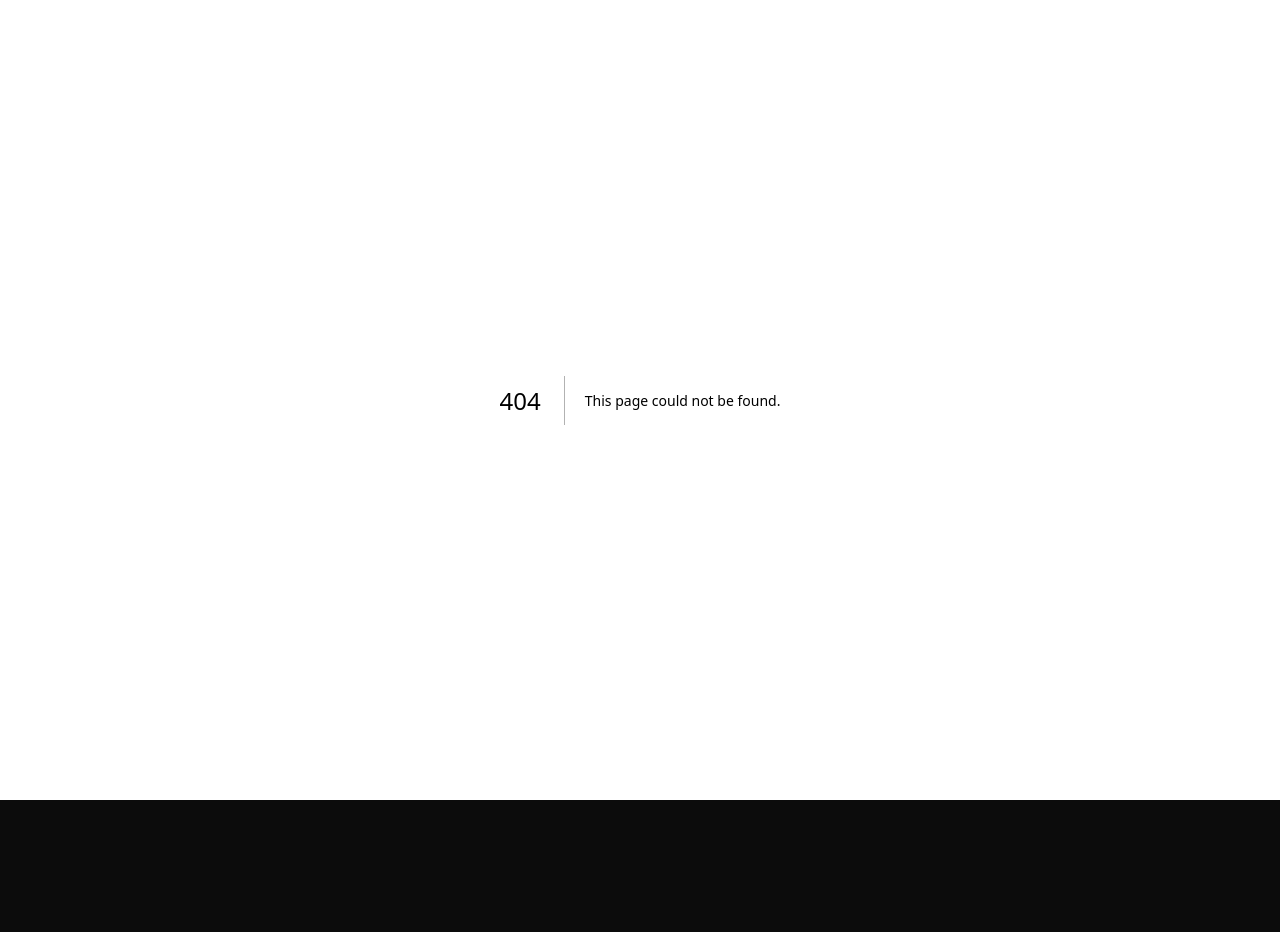
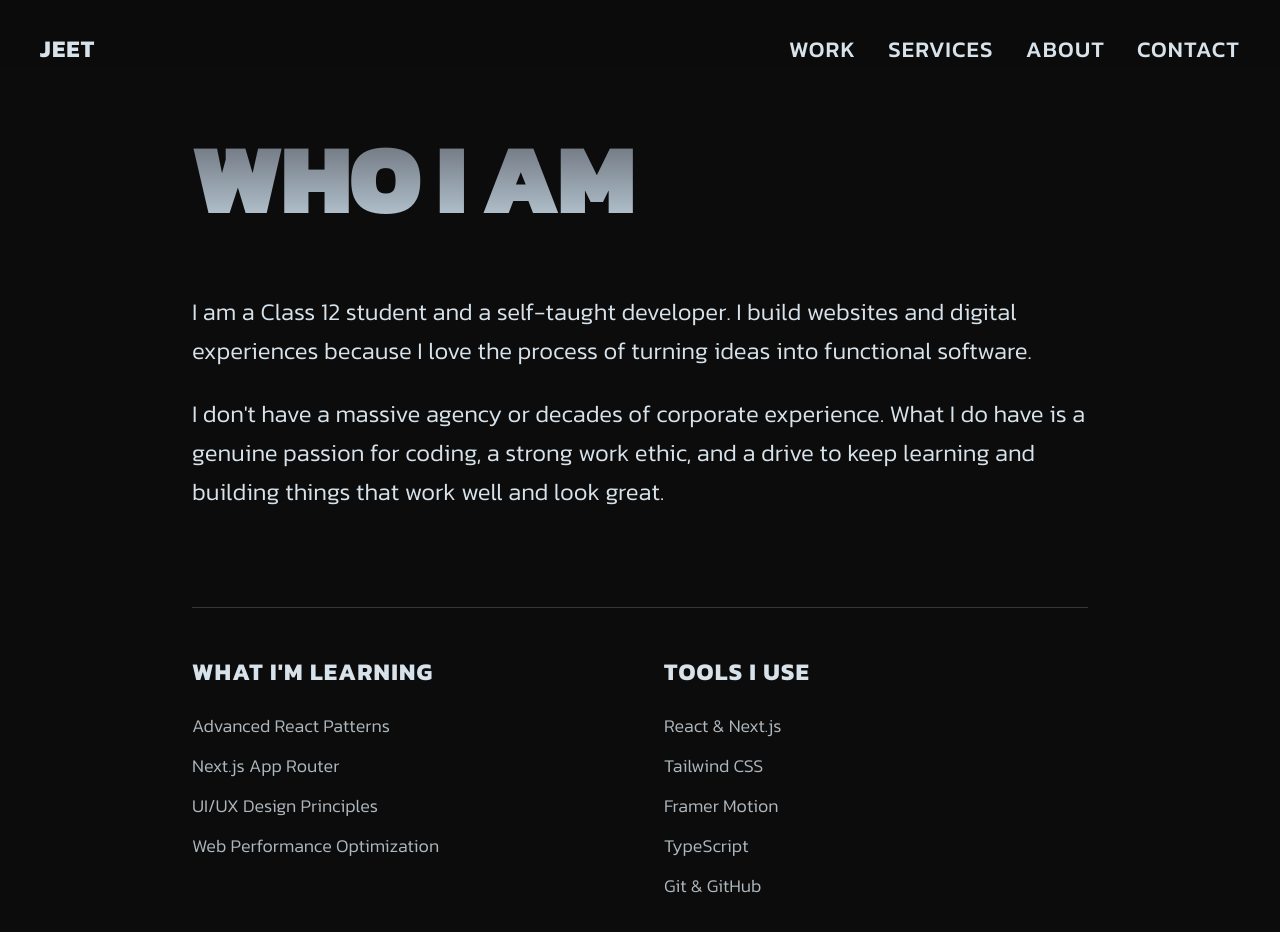
Before and after one commit to eremikajeet-del/Jeet-s-bankai-portfolio, a Next.js app: page /about in a window 1280 px wide. Before the commit this address had no page. Shown: the top 932 px of the page. Before the commit the page ends 800 px from the top, so only its background shows below. Built offline with nearby package versions, Linux system fonts and the light colour scheme.

Commit message:
Convert single-page portfolio to multi-page App Router

```diff
--- /dev/null
+++ b/src/app/about/page.tsx
@@ -0,0 +1,62 @@
+import FadeIn from '@/components/portfolio/FadeIn';
+
+export const metadata = {
+  title: 'About — Jeet',
+  description: 'Class 12 student and self-taught web developer.',
+};
+
+export default function AboutPage() {
+  return (
+    <main className="bg-[#0C0C0C] min-h-screen pt-32 pb-20 px-6 md:px-10" style={{ overflowX: 'clip' }}>
+      <div className="max-w-4xl mx-auto flex flex-col gap-12 sm:gap-16">
+        <FadeIn delay={0} y={30}>
+          <h1
+            className="hero-heading font-black uppercase tracking-tight leading-none"
+            style={{ fontSize: 'clamp(3rem, 8vw, 100px)' }}
+          >
+            Who I Am
+          </h1>
+        </FadeIn>
+
+        <FadeIn delay={0.1} y={20}>
+          <div className="text-[#D7E2EA] font-light text-lg sm:text-xl md:text-2xl leading-relaxed flex flex-col gap-6">
+            <p>
+              I am a Class 12 student and a self-taught developer. I build websites and digital
+              experiences because I love the process of turning ideas into functional software.
+            </p>
+            <p>
+              I don&apos;t have a massive agency or decades of corporate experience. What I do have
+              is a genuine passion for coding, a strong work ethic, and a drive to keep learning
+              and building things that work well and look great.
+            </p>
+          </div>
+        </FadeIn>
+
+        <FadeIn delay={0.2} y={20}>
+          <div className="mt-8 border-t border-[#D7E2EA]/20 pt-12 grid grid-cols-1 md:grid-cols-2 gap-12">
+            <div>
+              <h2 className="text-[#D7E2EA] font-bold text-2xl uppercase tracking-wider mb-6">What I&apos;m Learning</h2>
+              <ul className="text-[#D7E2EA]/80 font-light text-lg flex flex-col gap-3">
+                <li>Advanced React Patterns</li>
+                <li>Next.js App Router</li>
+                <li>UI/UX Design Principles</li>
+                <li>Web Performance Optimization</li>
+              </ul>
+            </div>
+
+            <div>
+              <h2 className="text-[#D7E2EA] font-bold text-2xl uppercase tracking-wider mb-6">Tools I Use</h2>
+              <ul className="text-[#D7E2EA]/80 font-light text-lg flex flex-col gap-3">
+                <li>React & Next.js</li>
+                <li>Tailwind CSS</li>
+                <li>Framer Motion</li>
+                <li>TypeScript</li>
+                <li>Git & GitHub</li>
+              </ul>
+            </div>
+          </div>
+        </FadeIn>
+      </div>
+    </main>
+  );
+}
--- /dev/null
+++ b/src/app/contact/page.tsx
@@ -0,0 +1,52 @@
+import FadeIn from '@/components/portfolio/FadeIn';
+
+export const metadata = {
+  title: 'Contact — Jeet',
+  description: 'Get in touch with me.',
+};
+
+const SOCIAL_LINKS = [
+  { name: 'WhatsApp', href: 'https://wa.me/919970313187' },
+  { name: 'Email', href: 'mailto:your.email@example.com' },
+  { name: 'Instagram', href: 'https://instagram.com/yourhandle' },
+  { name: 'LinkedIn', href: 'https://linkedin.com/in/yourhandle' },
+];
+
+export default function ContactPage() {
+  return (
+    <main className="bg-[#0C0C0C] min-h-screen pt-32 pb-20 px-6 md:px-10 flex flex-col justify-center" style={{ overflowX: 'clip' }}>
+      <div className="max-w-4xl mx-auto w-full flex flex-col gap-12 sm:gap-16">
+        <FadeIn delay={0} y={30}>
+          <h1
+            className="hero-heading font-black uppercase tracking-tight leading-none"
+            style={{ fontSize: 'clamp(3rem, 8vw, 100px)' }}
+          >
+            Get In Touch
+          </h1>
+        </FadeIn>
+
+        <FadeIn delay={0.1} y={20}>
+          <p className="text-[#D7E2EA] font-light text-xl md:text-2xl max-w-2xl">
+            I work directly with clients to build websites that meet their specific needs.
+          </p>
+        </FadeIn>
+
+        <FadeIn delay={0.2} y={20}>
+          <div className="flex flex-col sm:flex-row gap-6 sm:gap-12 mt-8">
+            {SOCIAL_LINKS.map((link) => (
+              <a
+                key={link.name}
+                href={link.href}
+                target="_blank"
+                rel="noopener noreferrer"
+                className="text-[#D7E2EA] font-medium uppercase tracking-wider text-xl hover:text-white hover:underline transition-all duration-300"
+              >
+                {link.name}
+              </a>
+            ))}
+          </div>
+        </FadeIn>
+      </div>
+    </main>
+  );
+}
--- a/src/app/layout.tsx
+++ b/src/app/layout.tsx
@@ -14,6 +14,8 @@ export const metadata: Metadata = {
     "Full-Stack Developer building high-quality websites and web applications for businesses.",
 };
 
+import Navbar from "@/components/portfolio/Navbar";
+
 export default function RootLayout({
   children,
 }: Readonly<{
@@ -21,7 +23,10 @@ export default function RootLayout({
 }>) {
   return (
     <html lang="en" className={kanit.variable}>
-      <body>{children}</body>
+      <body className="bg-[#0C0C0C] text-[#D7E2EA]">
+        <Navbar />
+        {children}
+      </body>
     </html>
   );
 }
--- a/src/app/page.tsx
+++ b/src/app/page.tsx
@@ -2,7 +2,6 @@
 
 import HeroSection from '@/components/portfolio/HeroSection';
 import MarqueeSection from '@/components/portfolio/MarqueeSection';
-import AboutSection from '@/components/portfolio/AboutSection';
 import ServicesSection from '@/components/portfolio/ServicesSection';
 import ProjectsSection from '@/components/portfolio/ProjectsSection';
 
@@ -11,9 +10,8 @@ export default function Home() {
     <main className="bg-[#0C0C0C] min-h-screen" style={{ overflowX: 'clip' }}>
       <HeroSection />
       <MarqueeSection />
-      <AboutSection />
       <ServicesSection />
-      <ProjectsSection />
+      <ProjectsSection limit={1} showCTA={true} />
     </main>
   );
 }
--- /dev/null
+++ b/src/app/template.tsx
@@ -0,0 +1,19 @@
+'use client';
+
+import { motion } from 'framer-motion';
+
+export default function Template({ children }: { children: React.ReactNode }) {
+  return (
+    <motion.div
+      initial={{ opacity: 0, y: 15 }}
+      animate={{ opacity: 1, y: 0 }}
+      exit={{ opacity: 0, y: -15 }}
+      transition={{
+        duration: 0.3,
+        ease: [0.25, 0.1, 0.25, 1],
+      }}
+    >
+      {children}
+    </motion.div>
+  );
+}
--- /dev/null
+++ b/src/app/work/page.tsx
@@ -0,0 +1,14 @@
+import ProjectsSection from '@/components/portfolio/ProjectsSection';
+
+export const metadata = {
+  title: 'Work — Jeet',
+  description: 'A collection of my recent projects and web development work.',
+};
+
+export default function WorkPage() {
+  return (
+    <main className="bg-[#0C0C0C] min-h-screen pt-24 md:pt-32" style={{ overflowX: 'clip' }}>
+      <ProjectsSection />
+    </main>
+  );
+}
--- a/src/components/portfolio/HeroSection.tsx
+++ b/src/components/portfolio/HeroSection.tsx
@@ -4,37 +4,12 @@ import FadeIn from './FadeIn';
 import Magnet from './Magnet';
 import ContactButton from './ContactButton';
 
-const NAV_LINKS = [
-  { label: 'About', href: '#about' },
-  { label: 'Services', href: '#services' },
-  { label: 'Projects', href: '#projects' },
-  { label: 'Contact', href: 'https://wa.me/919970313187' },
-];
+
 
 export default function HeroSection() {
   return (
     <section className="h-screen flex flex-col" style={{ overflowX: 'clip' }}>
-      {/* Navbar */}
-      <FadeIn delay={0} y={-20}>
-        <nav className="flex justify-between items-center px-6 md:px-10 pt-6 md:pt-8">
-          {NAV_LINKS.map((link) => (
-            <a
-              key={link.label}
-              href={link.href}
-              target={link.href.startsWith('http') ? '_blank' : undefined}
-              rel={link.href.startsWith('http') ? 'noopener noreferrer' : undefined}
-              className="
-                text-[#D7E2EA] font-medium uppercase tracking-wider
-                text-sm md:text-lg lg:text-[1.4rem]
-                hover:opacity-70 transition-opacity duration-200
-                no-underline
-              "
-            >
-              {link.label}
-            </a>
-          ))}
-        </nav>
-      </FadeIn>
+
 
       {/* Hero Heading */}
       <FadeIn delay={0.15} y={40}>
--- /dev/null
+++ b/src/components/portfolio/Navbar.tsx
@@ -0,0 +1,47 @@
+'use client';
+
+import Link from 'next/link';
+import { motion } from 'framer-motion';
+
+const NAV_LINKS = [
+  { label: 'Work', href: '/work' },
+  { label: 'Services', href: '/#services' },
+  { label: 'About', href: '/about' },
+  { label: 'Contact', href: '/contact' },
+];
+
+export default function Navbar() {
+  return (
+    <motion.nav
+      initial={{ opacity: 0, y: -20 }}
+      animate={{ opacity: 1, y: 0 }}
+      transition={{ duration: 0.7, ease: [0.25, 0.1, 0.25, 1] }}
+      className="flex justify-between items-center px-6 md:px-10 pt-6 md:pt-8 w-full fixed top-0 z-50 bg-[#0c0c0c]/80 backdrop-blur-md"
+    >
+      <div className="flex w-full justify-between items-center mx-auto">
+        <Link
+          href="/"
+          className="text-[#D7E2EA] font-bold uppercase tracking-wider text-xl md:text-2xl hover:opacity-70 transition-opacity"
+        >
+          Jeet
+        </Link>
+        <div className="flex gap-4 sm:gap-6 md:gap-8">
+          {NAV_LINKS.map((link) => (
+            <Link
+              key={link.label}
+              href={link.href}
+              className="
+                text-[#D7E2EA] font-medium uppercase tracking-wider
+                text-sm md:text-lg lg:text-[1.4rem]
+                hover:opacity-70 transition-opacity duration-200
+                no-underline
+              "
+            >
+              {link.label}
+            </Link>
+          ))}
+        </div>
+      </div>
+    </motion.nav>
+  );
+}
--- a/src/components/portfolio/ProjectsSection.tsx
+++ b/src/components/portfolio/ProjectsSection.tsx
@@ -39,7 +39,9 @@ const PROJECTS = [
   },
 ];
 
-export default function ProjectsSection() {
+export default function ProjectsSection({ limit, showCTA }: { limit?: number, showCTA?: boolean }) {
+  const displayProjects = limit ? PROJECTS.slice(0, limit) : PROJECTS;
+
   return (
     <section
       id="projects"
@@ -56,12 +58,12 @@ export default function ProjectsSection() {
           className="hero-heading font-black uppercase leading-none tracking-tight text-center mb-12 sm:mb-16 md:mb-20"
           style={{ fontSize: 'clamp(3rem, 12vw, 160px)' }}
         >
-          Project
+          {limit ? 'Selected Work' : 'Projects'}
         </h2>
       </FadeIn>
 
       <div className="max-w-6xl mx-auto flex flex-col gap-16 sm:gap-20 md:gap-24 pb-20">
-        {PROJECTS.map((project, i) => (
+        {displayProjects.map((project, i) => (
           <FadeIn key={project.num} delay={i * 0.1}>
             <div
               className="
@@ -138,6 +140,23 @@ export default function ProjectsSection() {
             </div>
           </FadeIn>
         ))}
+
+        {showCTA && (
+          <FadeIn delay={0.2} y={20}>
+            <div className="flex justify-center mt-8">
+              <a
+                href="/work"
+                className="
+                  border border-[#D7E2EA] text-[#D7E2EA]
+                  px-8 py-4 rounded-full font-medium uppercase tracking-wider
+                  hover:bg-[#D7E2EA] hover:text-[#0c0c0c] transition-colors duration-300
+                "
+              >
+                View All Work
+              </a>
+            </div>
+          </FadeIn>
+        )}
       </div>
     </section>
   );
```
